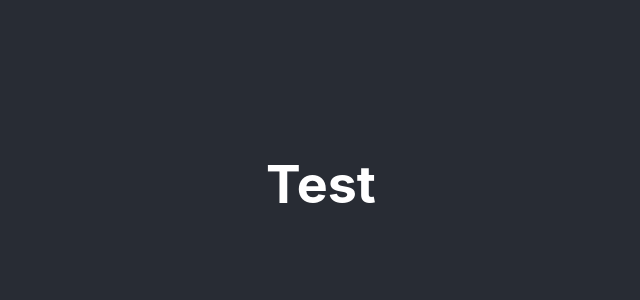
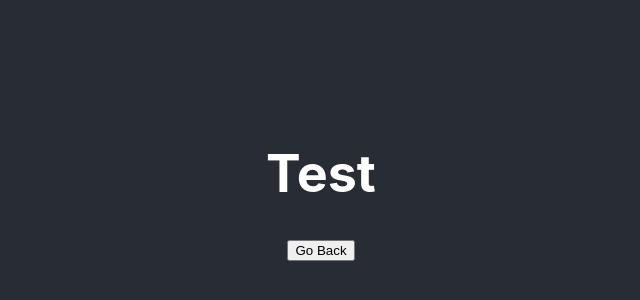
Before and after one commit to agarcian031/Hook-Notes-DPL, a React (Create React App) app: page /effect in a window 1280 px wide. Shown: the part 216-516 px from the top of the page, without its empty margins (319-959 px from the left). Built offline with nearby package versions, Linux system fonts and the light colour scheme.

Commit message:
Go back button added

```diff
--- a/src/components/Effect.js
+++ b/src/components/Effect.js
@@ -1,11 +1,19 @@
-import React from 'react'
+import React, {Fragment} from 'react'
 
-const Effect = () => (
+const Effect = (props) => {
+
+  const goBack = () => props.history.goBack()
+
+  return (
+  <Fragment>
   <div className="App">
     <header className="App-header">
       <h1>Test</h1>
+      <button onClick={() => goBack()}>Go Back</button>
     </header>
   </div>
-)
+  </Fragment>
+  )
+}
 
 export default Effect
```
